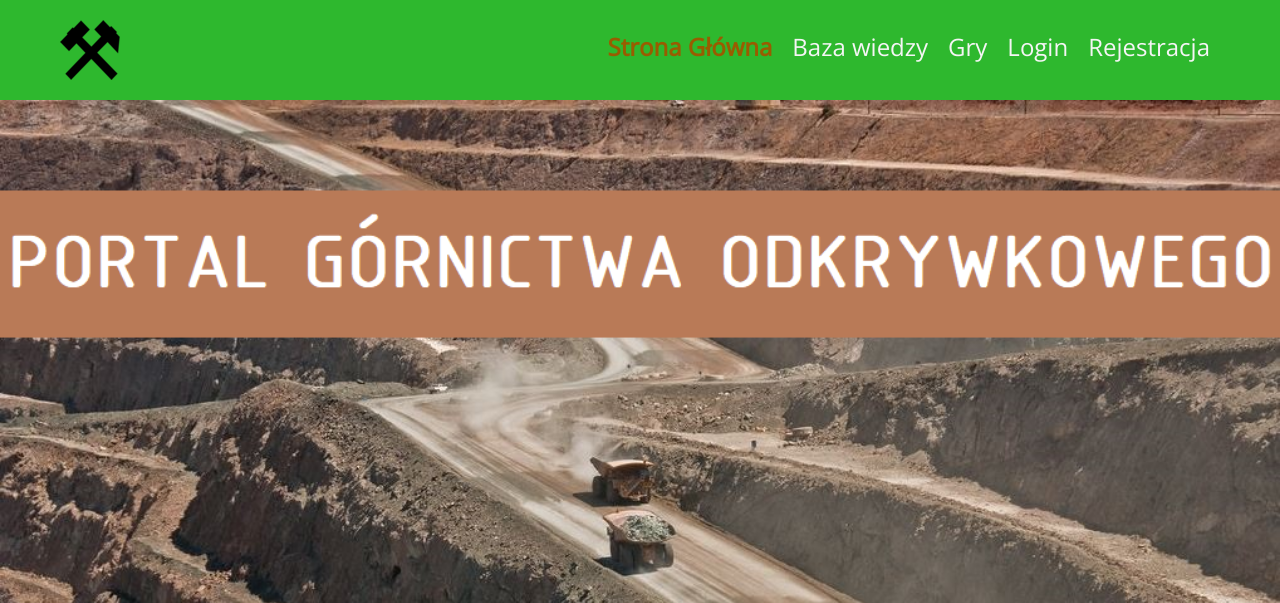
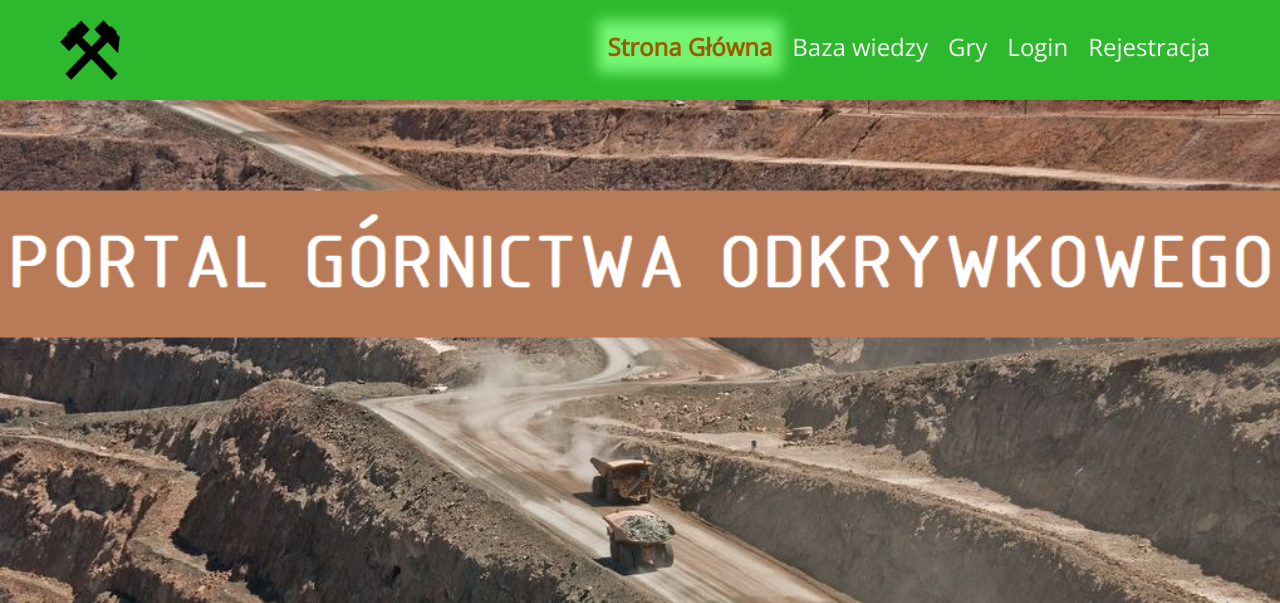
Before and after one commit to azagorowski/opencast-web-portal, a PHP site: page /index.php in a window 1280 px wide. Shown: the top 603 px of the page. Run offline with PHP 8.4, Linux system fonts and the light colour scheme; some libraries are stand-ins or nearby versions; some web fonts are replaced.

Commit message:
Update style.css
New effect for "current page" button

```diff
--- a/src/style.css
+++ b/src/style.css
@@ -109,6 +109,11 @@ nav ul li a{
 .current {
 	color: #995c00;
 	font-weight: bold;
+	display: block;
+	background-color: #73f573;
+	-webkit-box-shadow: 0px 0px 13px 10px rgba(115,245,115,1);
+	-moz-box-shadow: 0px 0px 13px 10px rgba(115,245,115,1);
+	box-shadow: 0px 0px 13px 10px rgba(115,245,115,1);
 }
 .current:hover {
 	color: #995c00;
```
